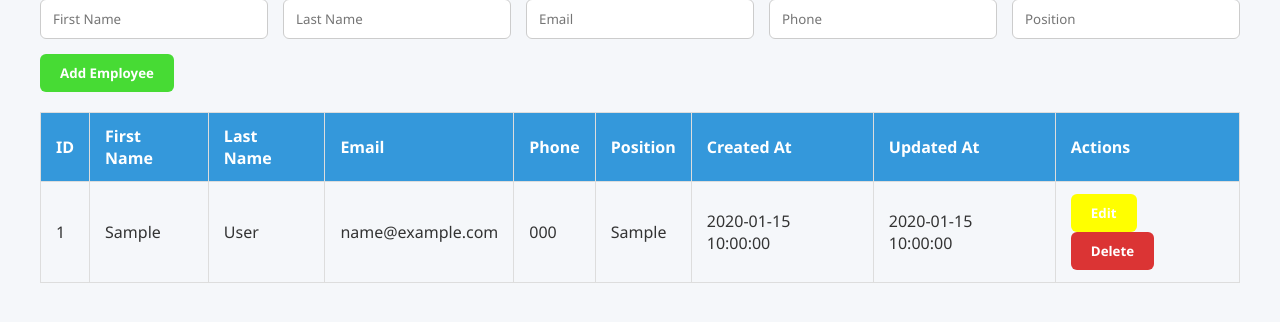
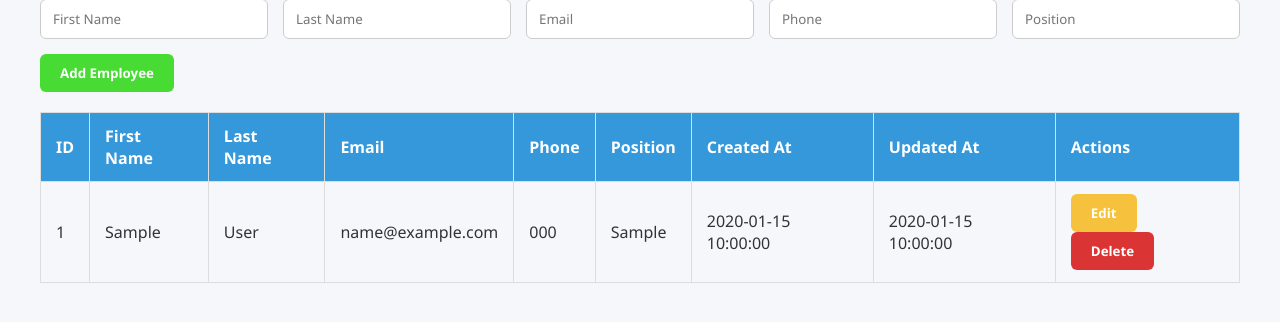
Before and after one commit to nattawatkaeng-in/Render-Cloud-Employee, a Flask app: page / in a window 1280 px wide. Shown: the part 142-464 px from the top of the page. Run offline with Flask 3, Linux system fonts and the light colour scheme; tables that the repository leaves empty hold one stand-in row (values such as "Sample post").

Commit message:
edit button color

```diff
--- a/myapp/static/style.css
+++ b/myapp/static/style.css
@@ -94,7 +94,7 @@ form button:hover {
     padding: 10px 20px;
     border: none;
     border-radius: 6px;
-    background-color: #FFFF00; /* สีฟ้าเหมือนปุ่ม Delete */
+    background-color: #F6C23E; /* สีฟ้าเหมือนปุ่ม Delete */
     color: white;
     font-weight: bold;
     cursor: pointer;
@@ -102,7 +102,7 @@ form button:hover {
 }
 
 .btn-edit:hover {
-    background-color: #D9D900;
+    background-color: #D6A324;
 }
 
 .btn-delete {
```
